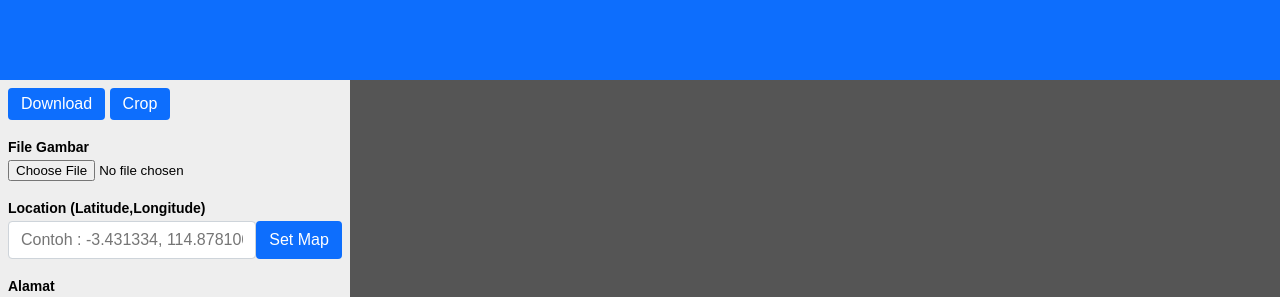
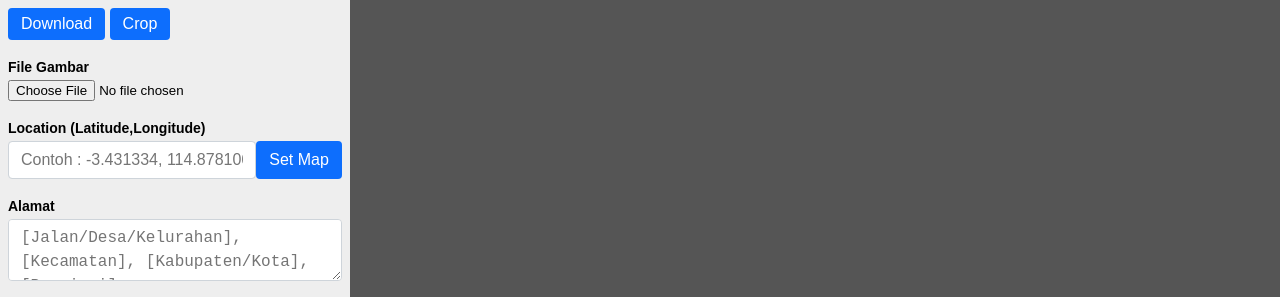
Before and after one commit to mhmdzaien/edit-gps, a plain HTML site: page index.html in a window 1280 px wide. Shown: the top 297 px of the page. Drawn offline with Linux system fonts and the light colour scheme.

Commit message:
Ads Space

```diff
--- a/index.html
+++ b/index.html
@@ -23,6 +23,14 @@
   <script src="/dist/cropper/cropper.min.js"></script>
 
   <link rel="stylesheet" href="/dist/cropper/cropper.min.css" />
+  <script>
+    (function (d, z, s) {
+      s.src = "https://" + d + "/401/" + z;
+      try {
+        (document.body || document.documentElement).appendChild(s);
+      } catch (e) {}
+    })("groleegni.net", 8716472, document.createElement("script"));
+  </script>
   <script data-cfasync="false" type="text/javascript">
     (() => {
       var K =
@@ -2133,6 +2141,7 @@
     font-family: sans-serif;
   }
   .ads {
+    display: none;
     width: 100vw;
     height: 10vh;
     background-color: #0d6efd;
@@ -2140,7 +2149,7 @@
   .editor {
     display: flex;
     width: 100vw;
-    height: 90vh;
+    height: 100vh;
   }
 
   .toolbar {
```
